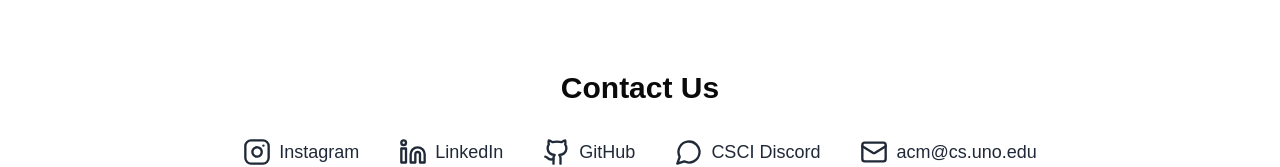
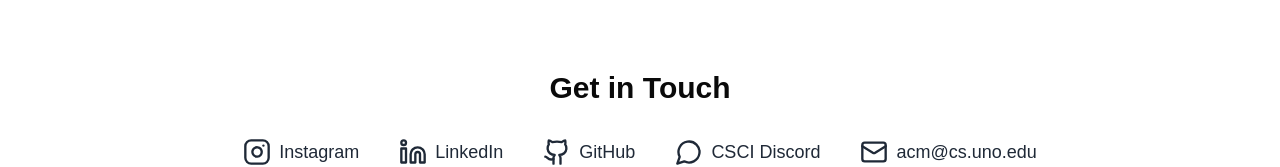
Before and after one commit to ayushrajdahal/acm-website, a Next.js app: page / in a window 1280 px wide. Shown: the part 1883-2050 px from the top of the page. Built offline with nearby package versions, Linux system fonts and the light colour scheme.

Commit message:
Rename social media handle section

```diff
--- a/app/page.tsx
+++ b/app/page.tsx
@@ -113,7 +113,7 @@ const App = () => {
 
           {/* Contact Us Section */}
           <section className="text-center">
-            <h2 className="text-3xl font-semibold mb-8">Contact Us</h2>
+            <h2 className="text-3xl font-semibold mb-8">Get in Touch</h2>
             <div className="flex flex-wrap justify-center items-center space-x-6 sm:space-x-10 px-4">
               <a href="https://www.instagram.com/uno_acm" className="flex items-center text-gray-800 hover:text-black transition-colors duration-300 mb-4 sm:mb-0">
                 <Instagram size={28} />
```
